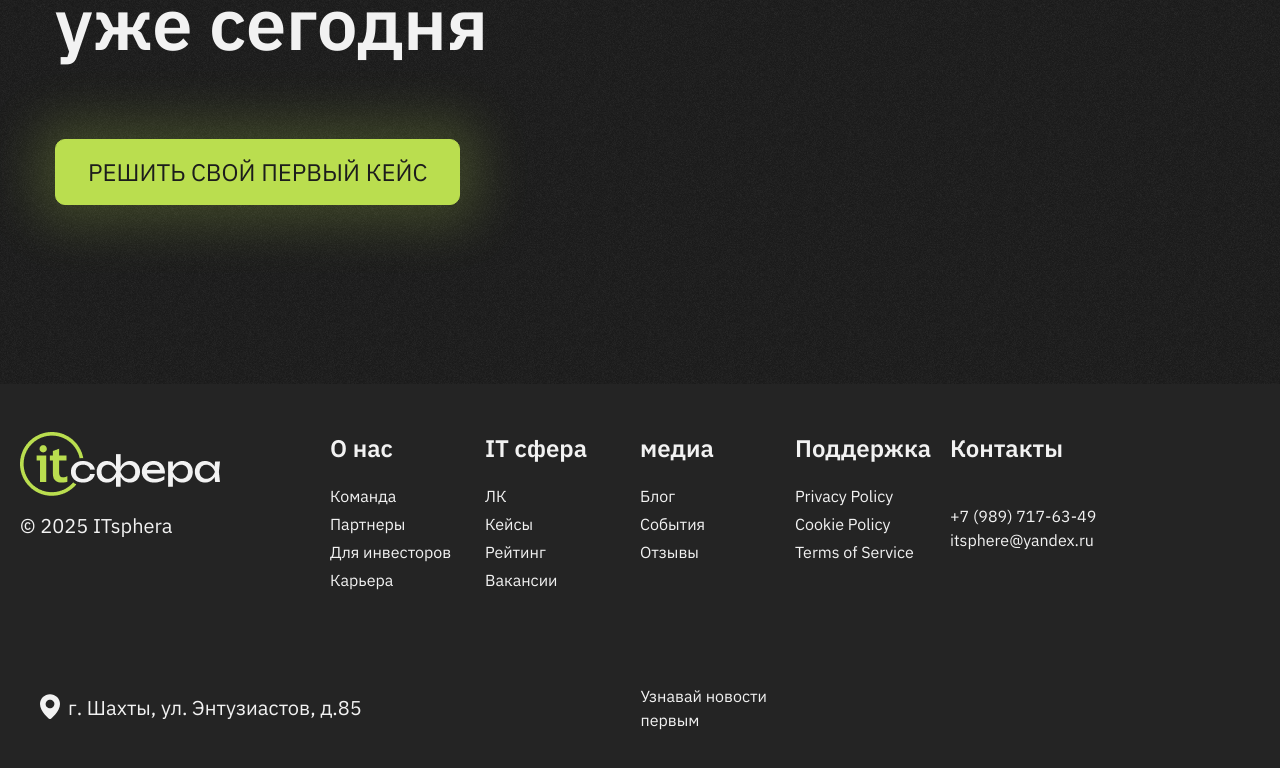
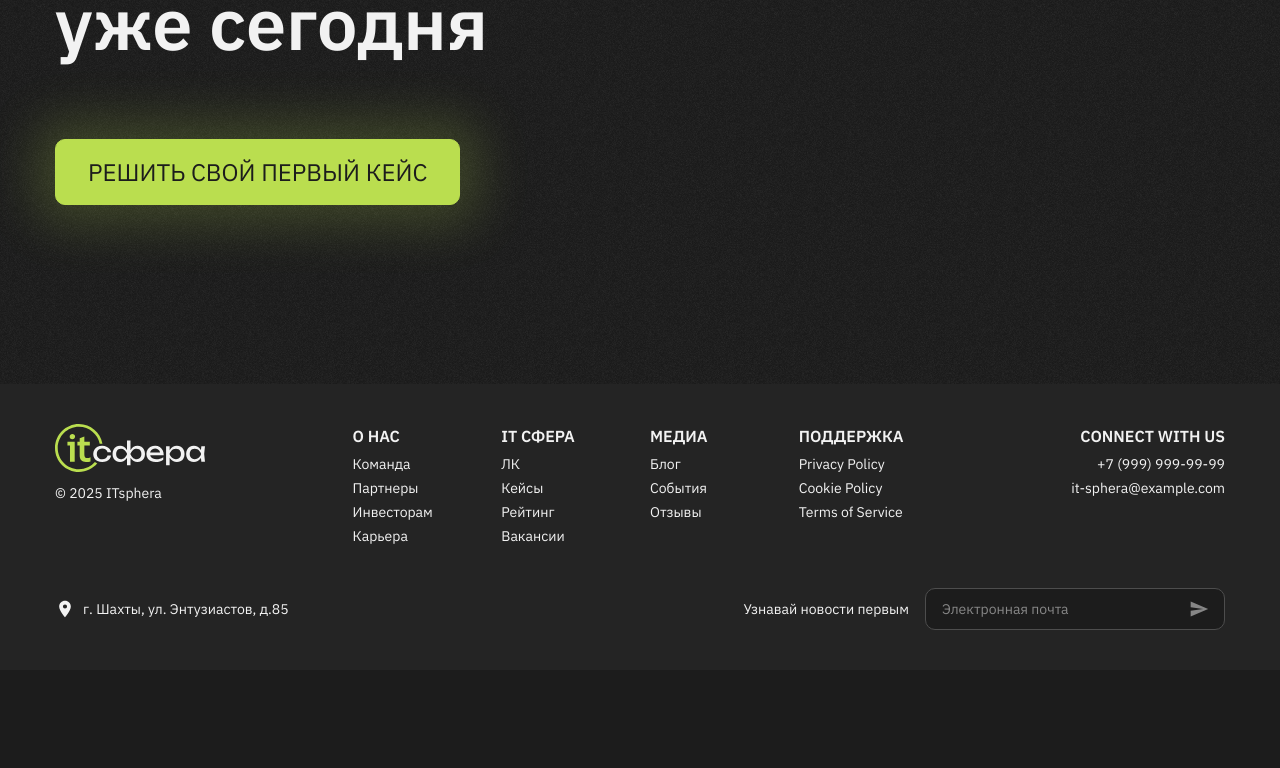
Before and after one commit to sch1zk/it-front, a Next.js app: page / in a window 1280 px wide. Shown: the part 4340-5108 px from the top of the page. After the commit the page ends 5010 px from the top, so only its background shows below. Built offline with nearby package versions, Linux system fonts and the light colour scheme; a web font is replaced by a local one.

Commit message:
footer + header ffixes

```diff
--- a/src/components/Footer.tsx
+++ b/src/components/Footer.tsx
@@ -1,206 +1,172 @@
-import Image from 'next/image';
+import { Field, Input } from "@headlessui/react";
+import clsx from "clsx";
+import Image from "next/image";
+import { MdLocationOn, MdSend } from "react-icons/md";
 
-interface FooterYouCardProps {
-    image_footer: string;
-    name: string;
-    role: string;
-    content: string;
-}
-
-const FooterYouCard: React.FC<FooterYouCardProps> = ({ image_footer, }) => {
-    return (
-
-
-                        <Image src={image_footer} alt="О вас" width={98} height={98} style={{
-                                filter: "drop-shadow(4px 4px 0px rgba(0, 0, 0, 0.9))",
-                                width: "auto",
-                                height: "70px"
-                            }}/>
-
-
-    );
-};
 export default function Footer() {
   return (
-    <footer>
-       <section className="mx-auto">
-          <div className="bg-[#242424]">
-            <div className="flex flex-wrap px-2 py-12 mb-5 xl:flex-nowrap md:px-5 md:xl-10">
+    <footer className="bg-alt">
 
-                     <div className="w-full mb-5 xl:mb-px xl:w-1/4">
-                         <Image src="/images/main-logo.png" alt="Логотип ITsphera" width={200} height={50} />
-                        <p className="text-[#F2F2F2] text-xl">© 2025 ITsphera</p>
+      <div className="container flex flex-col gap-10 py-10">
+        <div className="grid grid-cols-8 gap-5">
+
+          <div className="col-span-2">
+            <Image
+              src="/images/it-logo_min.svg"
+              alt="Логотип ITsphera"
+              width={150}
+              height={48}
+              className="mb-2"
+            />
+            <span className="text-sm">© 2025 ITsphera</span>
           </div>
-                      <div className="flex flex-wrap justify-between w-full xl:w-2/4 lg:w-4/5 xl:flex-nowrap">
-                        <div className="w-1/2 mb-5 md:w-1/4">
-                          <ul className="text-[#F2F2F2]">
-                            <li className="mb-5 text-2xl font-semibold">О нас</li>
-                            <li className="mb-1"><a className='hover:text-[#bade4f] transition-colors duration-500' href="#">Команда</a></li>
-                            <li className="mb-1"><a className='hover:text-[#bade4f] transition-colors duration-500' href="#">Партнеры</a></li>
-                            <li className="mb-1"><a className='hover:text-[#bade4f] transition-colors duration-500' href="#">Для инвесторов</a></li>
-                            <li className="mb-1"><a className='hover:text-[#bade4f] transition-colors duration-500' href="#">Карьера</a></li>
+
+          <div className="">
+            <p className="mb-1 font-semibold">О НАС</p>
+            <ul className="text-sm/6">
+              <li>
+                <a href="#" className="transition-colors hover:text-primary">
+                  Команда
+                </a>
+              </li>
+              <li>
+                <a href="#" className="transition-colors hover:text-primary">
+                  Партнеры
+                </a>
+              </li>
+              <li>
+                <a href="#" className="transition-colors hover:text-primary">
+                  Инвесторам
+                </a>
+              </li>
+              <li>
+                <a href="#" className="transition-colors hover:text-primary">
+                  Карьера
+                </a>
+              </li>
             </ul>
           </div>
-                        <div className='w-1/2 mb-5 md:w-1/4'>
-                          <ul className="text-[#F2F2F2]">
-                            <li className="font-semibold text-[#F2F2F2] mb-5 text-2xl">IT сфера</li>
-                            <li className="mb-1"><a className='hover:text-[#bade4f] transition-colors duration-500' href="#">ЛК</a></li>
-                            <li className="mb-1"><a className='hover:text-[#bade4f] transition-colors duration-500' href="#">Кейсы</a></li>
-                            <li className="mb-1"><a className='hover:text-[#bade4f] transition-colors duration-500' href="#">Рейтинг</a></li>
-                            <li className="mb-1"><a className='hover:text-[#bade4f] transition-colors duration-500' href="#">Вакансии</a></li>
+
+          <div className="">
+            <p className="mb-1 font-semibold">IT СФЕРА</p>
+            <ul className="text-sm/6">
+              <li>
+                <a href="#" className="transition-colors hover:text-primary">
+                  ЛК
+                </a>
+              </li>
+              <li>
+                <a href="#" className="transition-colors hover:text-primary">
+                  Кейсы
+                </a>
+              </li>
+              <li>
+                <a href="#" className="transition-colors hover:text-primary">
+                  Рейтинг
+                </a>
+              </li>
+              <li>
+                <a href="#" className="transition-colors hover:text-primary">
+                  Вакансии
+                </a>
+              </li>
             </ul>
           </div>
-                        <div className='w-1/2 mb-5 md:w-1/4'>
-                          <ul className="text-[#F2F2F2]">
-                            <li className="font-semibold text-[#F2F2F2] mb-5 text-2xl">медиа</li>
-                            <li className="mb-1"><a className='hover:text-[#bade4f] transition-colors duration-500' href="#">Блог</a></li>
-                            <li className="mb-1"><a className='hover:text-[#bade4f] transition-colors duration-500' href="#">События</a></li>
-                            <li className="mb-1"><a className='hover:text-[#bade4f] transition-colors duration-500' href="#">Отзывы</a></li>
 
+          <div className="">
+            <p className="mb-1 font-semibold">МЕДИА</p>
+            <ul className="text-sm/6">
+              <li>
+                <a href="#" className="transition-colors hover:text-primary">
+                  Блог
+                </a>
+              </li>
+              <li>
+                <a href="#" className="transition-colors hover:text-primary">
+                  События
+                </a>
+              </li>
+              <li>
+                <a href="#" className="transition-colors hover:text-primary">
+                  Отзывы
+                </a>
+              </li>
             </ul>
           </div>
-                        <div className='w-1/2 mb-5 md:w-1/4'>
-                          <ul className="text-[#F2F2F2]">
-                            <li className="font-semibold text-[#F2F2F2] mb-5 text-2xl">Поддержка</li>
-                            <li className="mb-1"><a className='hover:text-[#bade4f] transition-colors duration-500' href="#">Privacy Policy</a></li>
-                            <li className="mb-1"><a className='hover:text-[#bade4f] transition-colors duration-500' href="#">Cookie Policy</a></li>
-                            <li className="mb-1"><a className='hover:text-[#bade4f] transition-colors duration-500' href="#">Terms of Service</a></li>
+
+          <div className="">
+            <p className="mb-1 font-semibold">ПОДДЕРЖКА</p>
+            <ul className="text-sm/6">
+              <li>
+                <a href="#" className="transition-colors hover:text-primary">
+                  Privacy Policy
+                </a>
+              </li>
+              <li>
+                <a href="#" className="transition-colors hover:text-primary">
+                  Cookie Policy
+                </a>
+              </li>
+              <li>
+                <a href="#" className="transition-colors hover:text-primary">
+                  Terms of Service
+                </a>
+              </li>
             </ul>
           </div>
-                      </div>
-                        <div className="w-full lg:w-1/5 footer_text_contact xl:w-1/4">
-                          <p className="font-semibold text-[#F2F2F2] text-right mb-px lg:mb-5 text-2xl">Контакты</p>
-                          <div className="flex justify-end gap-5 mb-5">
-                            <div>
-                                {/* <img src="../img/ic_baseline-telegram.svg" alt=""> */}
-                            </div>
-                            <div>
-                              {/* <img src="../img/mingcute_vkontakte-fill.svg" alt=""> */}
-                            </div>
-                          </div>
-                          <div className="text-right">
-                            <a className="text-[#F2F2F2] mb-1 hover:text-[#bade4f] transition-colors duration-500" href="">+7 (989) 717-63-49</a>
-                          </div>
-                          <div className="text-right">
-                            <a className="text-[#F2F2F2] hover:text-[#bade4f] transition-colors duration-500" href="">itsphere@yandex.ru</a>
+
+          <div className="inline-flex flex-col items-end col-span-2 text-right">
+            <span className="mb-1 font-semibold">СONNECT WITH US</span>
+            <ul className="text-sm/6">
+              <li>
+                <a href="" className="transition-colors hover:text-primary">
+                  +7 (999) 999-99-99
+                </a>
+              </li>
+              <li>
+                <a href="" className="transition-colors hover:text-primary">
+                  it-sphera@example.com
+                </a>
+              </li>
+            </ul>
           </div>
 
         </div>
 
+        <div className="flex justify-between text-sm/6">
+          <div className="flex items-center gap-2">
+            <MdLocationOn size={20}/>
+            <span>г. Шахты, ул. Энтузиастов, д.85</span>
           </div>
-            <div className="flex items-center px-2 pb-12 md:px-5 lg:px-10">
-                <div className="flex w-1/2 gap-2">
-                      <svg xmlns="http://www.w3.org/2000/svg" width="20" height="26" viewBox="0 0 20 26" fill="none">
-                        <path fillRule="evenodd" clipRule="evenodd" d="M9.0775 24.7851C9.0775 24.7851 0 17.2942 0 9.9234C0 7.3247 1.05357 4.83244 2.92893 2.99488C4.8043 1.15733 7.34784 0.125 10 0.125C12.6522 0.125 15.1957 1.15733 17.0711 2.99488C18.9464 4.83244 20 7.3247 20 9.9234C20 17.2942 10.9225 24.7851 10.9225 24.7851C10.4175 25.2407 9.58625 25.2358 9.0775 24.7851ZM10 14.2102C10.5745 14.2102 11.1434 14.0993 11.6742 13.8839C12.205 13.6685 12.6873 13.3527 13.0936 12.9546C13.4998 12.5566 13.8221 12.084 14.042 11.5639C14.2618 11.0438 14.375 10.4863 14.375 9.9234C14.375 9.36045 14.2618 8.80301 14.042 8.28291C13.8221 7.76281 13.4998 7.29024 13.0936 6.89217C12.6873 6.49411 12.205 6.17834 11.6742 5.96291C11.1434 5.74748 10.5745 5.6366 10 5.6366C8.83968 5.6366 7.72688 6.08824 6.90641 6.89217C6.08594 7.6961 5.625 8.78647 5.625 9.9234C5.625 11.0603 6.08594 12.1507 6.90641 12.9546C7.72688 13.7586 8.83968 14.2102 10 14.2102Z" fill="#F2F2F2"/>
-                        </svg>
-                    <p className="text-[#F2F2F2] text-xl">г. Шахты, ул. Энтузиастов, д.85</p>
-                 </div>
-                 <div className="items-center justify-between block w-1/2 ml-5 lg:ml-px lg:flex">
-                    <div>
-                        <p className="text-[#F2F2F2]">Узнавай новости первым</p>
-                    </div>
-                    <div className="w-[70%]">
-                        {/* <input className="border-[#F2F2F2] w-full p-5 border-2 border-solid rounded-[10px] placeholder-white opacity-90" type="text" placeholder="Введите Email"> */}
+
+          <div className="flex items-center gap-4">
+            <span>Узнавай новости первым</span>
+
+            <Field className="relative">
+              <Input
+                name="email"
+                type="email"
+                placeholder="Электронная почта"
+                className={clsx(
+                  "block px-4 border min-w-[300px] rounded-md bg-main text-sm/10 border-alt",
+                  "focus:outline-none"
+                )}
+              />
+              <button
+                type="button"
+                className={clsx("absolute inset-y-0 flex items-center px-2 cursor-pointer right-2 text-muted",
+                  "hover:text-main"
+                )}
+              >
+                <MdSend size={20} />
+              </button>
+
+            </Field>
+
           </div>
         </div>
       </div>
 
-          </div>
-        </section>
     </footer>
-    // <footer>
-    //   <hr/>
-    //   <nav>
-    //     <ul className="flex gap-10">
-    //       <li><a href="/about" className="underline">О нас</a></li>
-    //       <li><a href="/u/leaderboard" className="underline">Рейтинг</a></li>
-    //       <li><a href="/media" className="underline">Медиа</a></li>
-    //       <li><a href="/contacts" className="underline">Контакты</a></li>
-    //       <li><a href="/partnerships" className="underline">Партнеры</a></li>
-    //       <li><a href="/reviews" className="underline">Отзывы</a></li>
-    //       <li><a href="/faq" className="underline">Помощь</a></li>
-    //     </ul>
-    //   </nav>
-    //   <a href="#" className="underline">Политика конфиденциальности</a>
-    // </footer>
-
-        // <footer className="container">
-        //     <div style={{
-        //         display: "flex",
-        //         flexDirection: "column",
-        //         gap: "30px",
-        //         backgroundColor: "var(--color-bg)",
-        //         padding: "60px 50px",
-        //         borderRadius: "var(--border-radius-large) var(--border-radius-large) 0 0",
-        //         marginTop: "50px"
-        //     }}>
-        //         <nav style={{
-        //             display: "flex",
-        //             gap: "40px",
-        //             marginBottom: "15px"
-        //         }}>
-        //             <a href="#" className="href-plain-w">О нас</a>
-        //             <a href="#" className="href-plain-w">Партнёры</a>
-        //             <a href="#" className="href-plain-w">Наши кейсы</a>
-        //             <a href="#" className="href-plain-w">Блог</a>
-        //             <a href="#" className="href-plain-w">Обучение</a>
-        //         </nav>
-        //         <div style={{
-        //             display: "flex",
-        //             alignItems: "center",
-        //             justifyContent: "space-between"
-        //         }}>
-        //             <div style={{
-        //                 display: "flex",
-        //                 flexDirection: "column",
-        //                 alignItems: "flex-start",
-        //                 gap: "20px",
-        //                 color: "#fff"
-        //             }}>
-        //                 <h3 style={{
-        //                     color: "var(--color-primary)"
-        //                 }}>
-        //                     Контакты
-        //                 </h3>
-        //                 <p>Email: <a href="mailto:info@dokasw.ru" className="href-plain-w">info@dokasw.ru</a></p>
-        //                 <p>Phone: <a href="tel:+79897176349" className="href-plain-w">+7-989-717-63-49</a></p>
-        //                 <p>Address: Шахты, ул. Энтузиастов, д.85</p>
-        //             </div>
-        //             <div style={{
-        //                 display: "flex",
-        //                 padding: "45px 45px",
-        //                 gap: "20px",
-        //                 background: "#292A32",
-        //                 borderRadius: "var(--border-radius-large)"
-        //             }}>
-        //                 <input type="email" placeholder="Электронная почта" style={{
-        //                     border: "1px solid #fff",
-        //                     borderRadius: "var(--border-radius-medium)",
-        //                     padding: "0 30px",
-        //                     color: "white"
-        //                 }}/>
-        //                 <button style={{
-        //                     backgroundColor: "var(--color-primary)",
-        //                     borderRadius: "var(--border-radius-medium)",
-        //                     padding: "20px",
-        //                     fontSize: "16px",
-        //                     cursor: "pointer"
-        //                 }}>
-        //                     Подписаться на новости
-        //                 </button>
-        //             </div>
-        //         </div>
-        //         <hr style={{ width: "100%" }}/>
-        //         <div style={{
-        //             display: "flex",
-        //             alignItems: "center",
-        //             gap: "20px",
-        //             color: "white"
-        //         }}>
-        //             <p>© 2025 DokaGo!</p>
-        //             <a href="#" className="href-plain-w">Политика конфиденциальности</a>
-        //         </div>
-        //     </div>
-        // </footer>
   );
-};
+}
--- a/src/components/Header.tsx
+++ b/src/components/Header.tsx
@@ -5,7 +5,7 @@ import Link from 'next/link';
 export default function Header() {
   return (
    <header className="container p-5 mx-auto" style={{ height: "var(--header-height)" }}>
-    <div className="flex justify-between items-center h-full relative text-lg">
+    <div className="relative flex items-center justify-between h-full text-lg">
         <Link href="/" className="relative">
             <Image src="/images/it-logo_indent.svg" alt="Логотип" width={220} height={80} className="pointer-events-none select-none"/>
         </Link>
```
Lines whose indentation alone changed are shown as unchanged.
